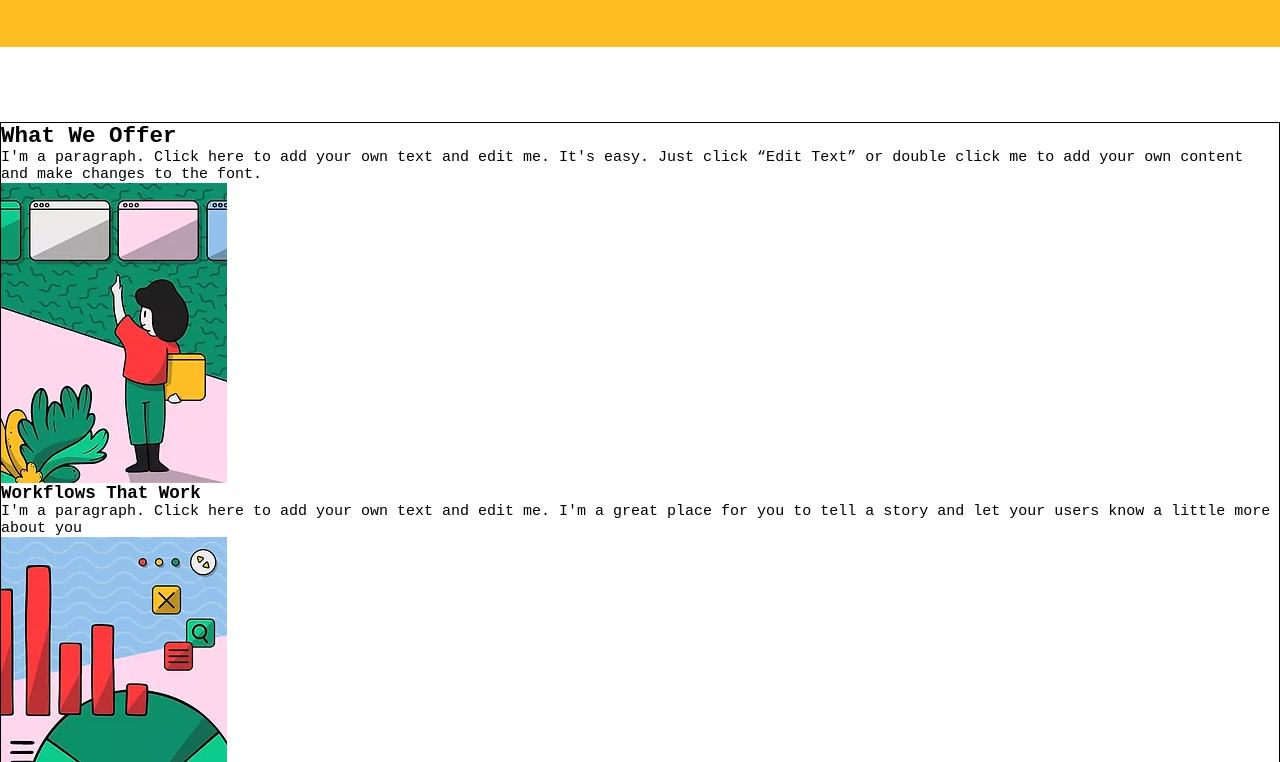
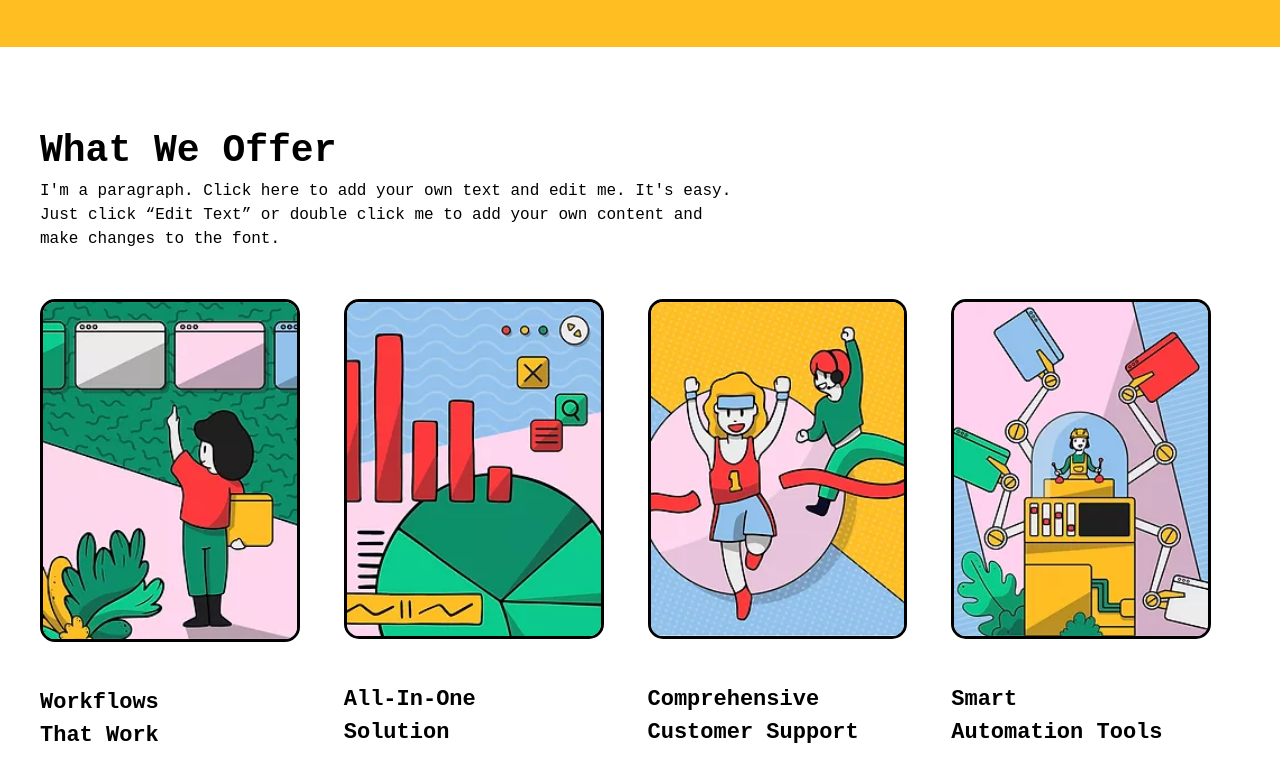
Before and after one commit to Delightsheriff/WeDu-Tech-Company, a plain HTML site: page index.html in a window 1280 px wide. Shown: the part 1140-1902 px from the top of the page. Drawn offline with Linux system fonts and the light colour scheme.

Commit message:
added styles to offers

```diff
--- a/css/styles.css
+++ b/css/styles.css
@@ -178,5 +178,47 @@ nav button:hover{
 
 /* what we offer */
 .offer-box{
-    border: 1px solid black;
+    /* border: 1px solid black; */
+    margin: 0 auto;
+    max-width: 1200px;
 }
+.offer-text{
+    margin: 3em 0;
+    line-height: 1.5;
+    font-size: 16px;
+}
+.offer-text h2{
+    font-size: 38px;
+    /* font-weight: 700; */
+}
+.offer-grid{
+    display: grid;
+    gap: 1em;
+    grid-template-columns: repeat(4, 2fr);
+    margin: 3em 0;
+}
+.offer-grid img{
+    border: 3px solid black;
+    border-radius: 15px;
+    width: 90%;
+    height: auto;
+    object-fit: cover;
+    object-position: 50% 50%;
+
+}
+.offer-grid h3{
+    font-size: 22px;
+    /* font-weight: lighter; */
+    margin-top: 2em;
+    line-height: 1.5;
+}
+.offer-grid p{
+    font-size: 16px;
+    line-height: 1.5;
+    margin-top: 1em;
+}
+.offer-gridbox{
+    /* border: 1px solid rebeccapurple; */
+    width: 100%;
+    text-align: left;
+}
--- a/index.html
+++ b/index.html
@@ -807,30 +807,30 @@
         <div class="offer-box">
             <div class="offer-text">
                 <h2>What We Offer</h2>
-            <p>I'm a paragraph. Click here to add your own text and edit me. It's easy. Just click “Edit Text” or double click me to add your own content and make changes to the font.</p>
+            <p>I'm a paragraph. Click here to add your own text and edit me. It's easy. <br> Just click “Edit Text” or double click me to add your own content and <br> make changes to the font.</p>
             </div>
             <div class="offer-grid">
                 <div class="offer-gridbox">
                     <img src="images/offer-1.webp" alt="">
-                    <h3>Workflows That Work</h3>
+                    <h3>Workflows <br> That Work</h3>
                     <p>I'm a paragraph. Click here to add your own text and edit me. I'm a great place for you to tell a story and let your users know a little more about you</p>
 
                 </div>
                 <div class="offer-gridbox">
                     <img src="images/offer-2.webp" alt="">
-                    <h3>All-In-One Solution</h3>
+                    <h3>All-In-One <br> Solution</h3>
                     <p>I'm a paragraph. Click here to add your own text and edit me. I'm a great place for you to tell a story and let your users know a little more about you</p>
 
                 </div>
                 <div class="offer-gridbox">
                     <img src="images/offer-3.webp" alt="">
-                    <h3>Comprehensive Customer Support</h3>
+                    <h3>Comprehensive <br> Customer Support</h3>
                     <p>I'm a paragraph. Click here to add your own text and edit me. I'm a great place for you to tell a story and let your users know a little more about you</p>
 
                 </div>
                 <div class="offer-gridbox">
                     <img src="images/offer-4.webp" alt="">
-                    <h3>Smart Automation Tools</h3>
+                    <h3>Smart <br> Automation Tools</h3>
                     <p>I'm a paragraph. Click here to add your own text and edit me. I'm a great place for you to tell a story and let your users know a little more about you</p>
 
                 </div>
```
